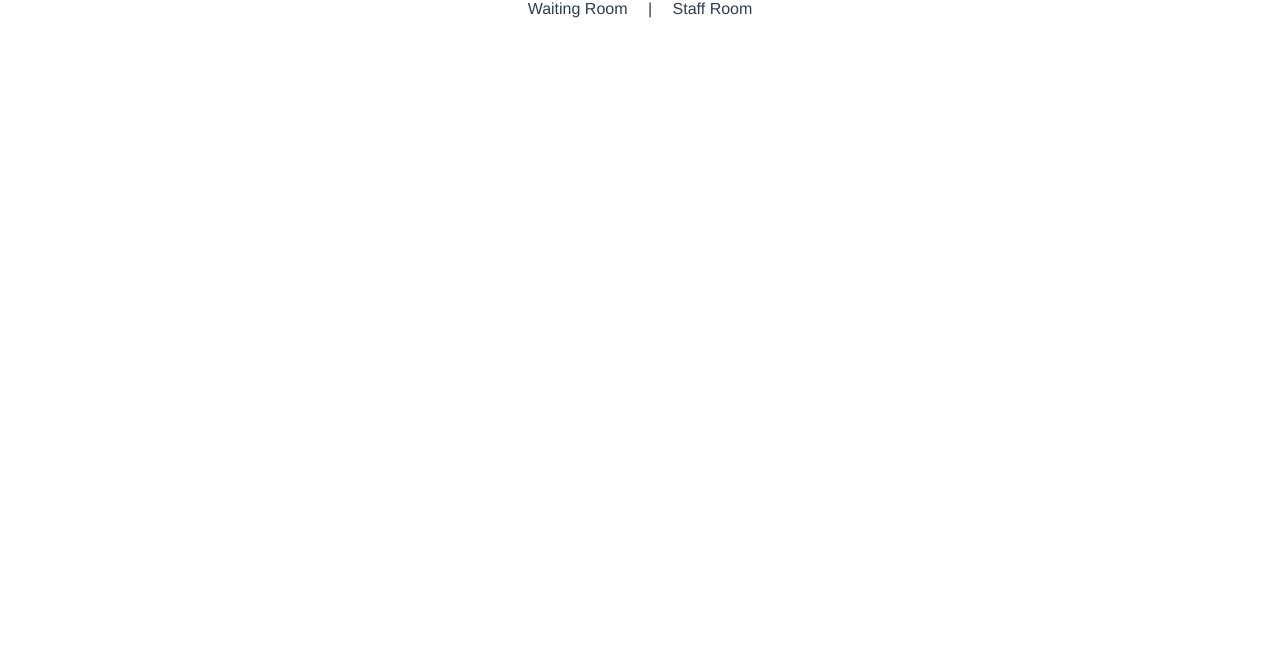
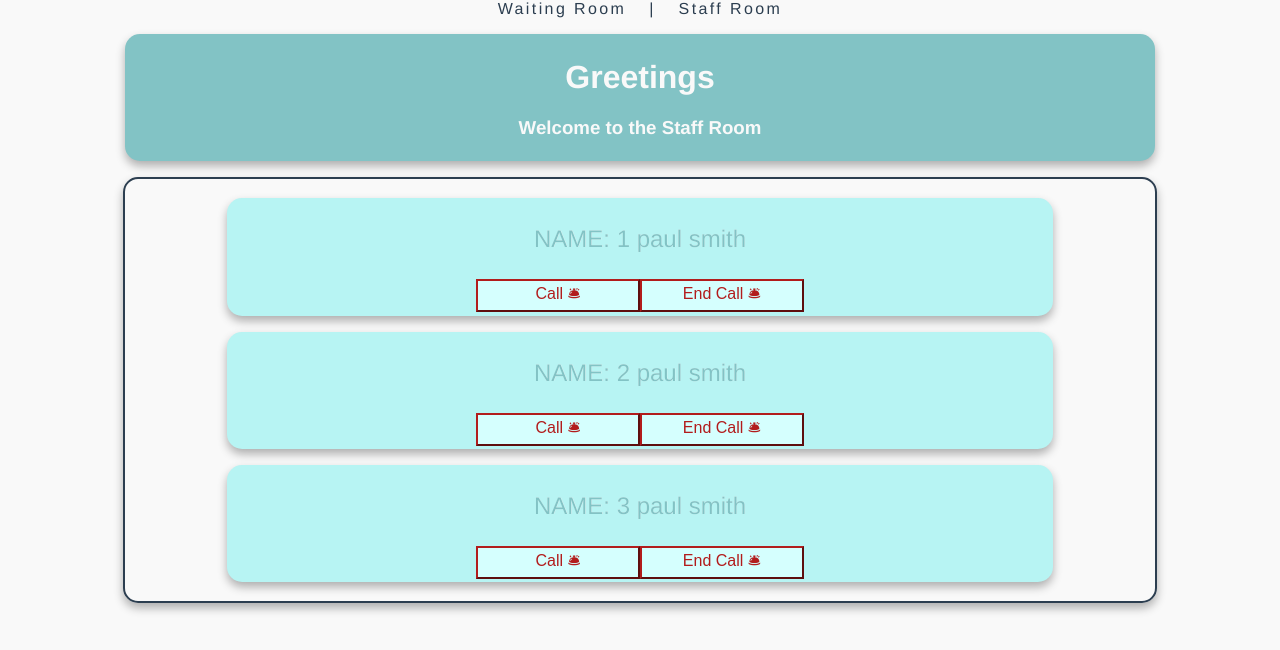
Before and after one commit to Duclearc/the-patient-room, an Angular app in the folder the-patient-room/: page /staff-room in a window 1280 px wide. Before the commit this address led to /. Shown: the top 650 px of the page. Built offline with nearby package versions, Linux system fonts and the light colour scheme.

Commit message:
call and end-call btn shown for staff. Patient called is shown in both rooms. End of day 1

```diff
--- a/the-patient-room/src/app/app-routing.module.ts
+++ b/the-patient-room/src/app/app-routing.module.ts
@@ -5,11 +5,11 @@ import { RoomStaffComponent } from './components/room-staff/room-staff.component
 
 const routes: Routes = [
   {
-    path: 'room/patient',
+    path: 'patient-room',
     component: RoomPatientComponent,
   },
   {
-    path: 'room/staff',
+    path: 'staff-room',
     component: RoomStaffComponent,
   },
 ];
--- a/the-patient-room/src/app/components/navbar/navbar.component.html
+++ b/the-patient-room/src/app/components/navbar/navbar.component.html
@@ -1,9 +1,9 @@
-<div id="navbar">
-  <a routerLink="room/patient">
+<div id="navbar" class="c-font">
+  <a routerLink="patient-room">
     Waiting Room
   </a>
   |
-  <a routerLink="room/staff">
+  <a routerLink="staff-room">
     Staff Room
   </a>
 </div>
--- a/the-patient-room/src/app/components/patient-monitor/patient-monitor.component.css
+++ b/the-patient-room/src/app/components/patient-monitor/patient-monitor.component.css
@@ -0,0 +1,9 @@
+#patient-monitor {
+  border: 2px solid;
+  font-size: 1.5rem;
+}
+button {
+  min-width: 20%;
+  min-height: 2rem;
+  font-size: 1rem;
+}
--- a/the-patient-room/src/app/components/patient-monitor/patient-monitor.component.html
+++ b/the-patient-room/src/app/components/patient-monitor/patient-monitor.component.html
@@ -1,3 +1,12 @@
-<div id="patient-monitor">
-  <p>patient-monitor works!</p>
+<div class="card" id="patient-monitor">
+  <div class="card" [class]="patient.in_session ? 'c-accent':'c-normal'" *ngFor="let patient of patients">
+    <p>NAME: {{patient.id}} {{ patient.firstname }} {{ patient.lastname }}</p>
+    <!-- <p>WAITING-TIME: {{ patient.last_visit }}</p> -->
+    <button *ngIf="staff" class="c-accent" (click)="callPatient(patient.id)">
+      Call 🛎
+    </button>
+    <button *ngIf="staff" class="c-accent" (click)="endSession(patient.id)">
+      End Call 🛎
+    </button>
+  </div>
 </div>
--- a/the-patient-room/src/app/components/patient-monitor/patient-monitor.component.ts
+++ b/the-patient-room/src/app/components/patient-monitor/patient-monitor.component.ts
@@ -1,4 +1,7 @@
 import { Component, OnInit } from '@angular/core';
+import { Patient } from './../../../models/patient.model';
+import { ActivatedRoute } from '@angular/router';
+import { PatientService } from './../../services/patient.service';
 
 @Component({
   selector: 'app-patient-monitor',
@@ -6,10 +9,31 @@ import { Component, OnInit } from '@angular/core';
   styleUrls: ['./patient-monitor.component.css']
 })
 export class PatientMonitorComponent implements OnInit {
+  patients: Patient[];
+  staff = false;
+  called: number;
 
-  constructor() { }
+  constructor(
+    private route: ActivatedRoute,
+    private patientService: PatientService,
+  ) { }
 
   ngOnInit(): void {
+    this.route.url.subscribe(path => {
+      if (path[0].toString().includes('staff')) {
+        this.staff = true;
+      }
+    });
+    this.patients = [
+      ...this.patientService.getPatients()
+    ];
   }
 
+  callPatient(patientID: number | string): void {
+    this.patientService.callPatient(patientID);
+  }
+
+  endSession(patientID: number | string): void {
+    this.patientService.endSession(patientID);
+  }
 }
--- a/the-patient-room/src/app/components/room-patient/room-patient.component.html
+++ b/the-patient-room/src/app/components/room-patient/room-patient.component.html
@@ -1,4 +1,7 @@
 <div class="room" id="patient-room">
-  <p>room-patient works!</p>
+  <div class="card c-light">
+    <h1> Greetings </h1>
+    <h3> Welcome to the Patient Room</h3>
+  </div>
   <app-patient-monitor></app-patient-monitor>
 </div>
--- a/the-patient-room/src/app/components/room-staff/room-staff.component.html
+++ b/the-patient-room/src/app/components/room-staff/room-staff.component.html
@@ -1,3 +1,7 @@
 <div class="room" id="staff-room">
-  <p>room-staff works!</p>
+  <div class="card c-banner">
+    <h1>Greetings</h1>
+    <h3>Welcome to the Staff Room</h3>
+  </div>
+  <app-patient-monitor></app-patient-monitor>
 </div>
--- a/the-patient-room/src/app/components/room-staff/room-staff.component.ts
+++ b/the-patient-room/src/app/components/room-staff/room-staff.component.ts
@@ -1,4 +1,5 @@
 import { Component, OnInit } from '@angular/core';
+import { Patient } from './../../../models/patient.model';
 
 @Component({
   selector: 'app-room-staff',
@@ -6,6 +7,7 @@ import { Component, OnInit } from '@angular/core';
   styleUrls: ['./room-staff.component.css']
 })
 export class RoomStaffComponent implements OnInit {
+  patients: Patient[];
 
   constructor() { }
 
--- /dev/null
+++ b/the-patient-room/src/app/services/patient.service.ts
@@ -0,0 +1,27 @@
+import { Injectable } from '@angular/core';
+import { Patient } from './../../models/patient.model';
+import * as dummy from './../../dummy';
+
+@Injectable({
+  providedIn: 'root'
+})
+export class PatientService {
+  // patients: Patient[];
+  patients = [
+    { ...dummy.default.patient },
+    { ...dummy.default.patient, id: 2 },
+    { ...dummy.default.patient, id: 3 },
+  ];
+
+  constructor() { }
+
+  getPatients(): Patient[] {
+    return this.patients;
+  }
+  callPatient(patientID: number | string): void {
+    this.patients.find(patient => patient.id === patientID).in_session = true;
+  }
+  endSession(patientID: number | string): void {
+    this.patients.find(patient => patient.id === patientID).in_session = false;
+  }
+}
--- /dev/null
+++ b/the-patient-room/src/dummy.ts
@@ -0,0 +1,18 @@
+import { Patient } from './models/patient.model';
+
+const patient: Patient = {
+  id: 1,
+  firstname: 'paul',
+  lastname: 'smith',
+  email: 'p.smith@email.com',
+  // password: '1234',
+  phone: '00000000000',
+  // img?: string,
+  created: 'Mon Dec 07 2020 12:38:08 GMT+0100 (Central European Standard Time)',
+  last_visit: 'Tue Dec 08 2020 20:38:08 GMT+0100 (Central European Standard Time)',
+  in_session: false,
+};
+
+export default {
+  patient,
+};
--- a/the-patient-room/src/styles.css
+++ b/the-patient-room/src/styles.css
@@ -1,9 +1,11 @@
-/* You can add global styles to this file, and also import other style files */
+/* BASIC SPACING */
 html,
 body {
   padding: 0;
   margin: 0 auto;
+  background-color: rgba(249, 249, 249, 1);
 }
+/* BASIC FONT */
 #app {
   font-family: Avenir, Helvetica, Arial, sans-serif;
   -webkit-font-smoothing: antialiased;
@@ -13,26 +15,38 @@ body {
 }
 
 /* BASIC COLORS -> "c-tone" */
-/* shades of BLUE */
-.c-lightest {
-  color: rgba(213, 255, 254, 1);
+/* shades of blue */
+.c-light {
+  background-color: rgba(213, 255, 254, 1);
+  border-color: rgba(130, 195, 197, 1);
+  color: rgb(130, 195, 197);
+  text-shadow: 0.1px 0.1px 0.1px rgba(44, 62, 80, 1);
 }
-.c-light {
-  color: rgba(183, 244, 243, 1);
+.c-banner {
+  background-color: rgba(130, 195, 197, 1);
+  color: rgba(249, 249, 249, 1);
 }
 .c-normal {
+  background-color: rgba(183, 244, 243, 1);
+  border-color: rgba(130, 195, 197, 1);
   color: rgba(130, 195, 197, 1);
+  text-shadow: 0.1px 0.1px 0.1px rgba(249, 249, 249, 1);
 }
 .c-font {
   color: rgba(44, 62, 80, 1);
+  letter-spacing: 0.15rem;
 }
-/* RED */
+/* red */
 .c-accent {
+  background-color: rgba(213, 255, 254, 1);
+  border-color: rgba(178, 28, 28, 1);
   color: rgba(178, 28, 28, 1);
 }
-/* WHITE */
+/* white */
 .c-background {
-  color: rgba(255, 255, 255, 1);
+  background-color: rgba(213, 255, 254, 1);
+  border-color: rgba(44, 62, 80, 1);
+  color: rgba(44, 62, 80, 1);
 }
 
 /* <a> TAGS */
@@ -49,3 +63,12 @@ a:active {
 a:focus {
   color: rgba(178, 28, 28, 1);
 }
+
+/* .card COMPONENT */
+.card {
+  border-radius: 15px;
+  box-shadow: 0px 5px 10px rgba(0, 0, 0, 0.3);
+  margin: 1rem auto;
+  max-width: 80%;
+  padding: 0.2rem;
+}
```
Also changed, not shown: the-patient-room/src/models/patient.model.ts (added, +14 -0 lines).
